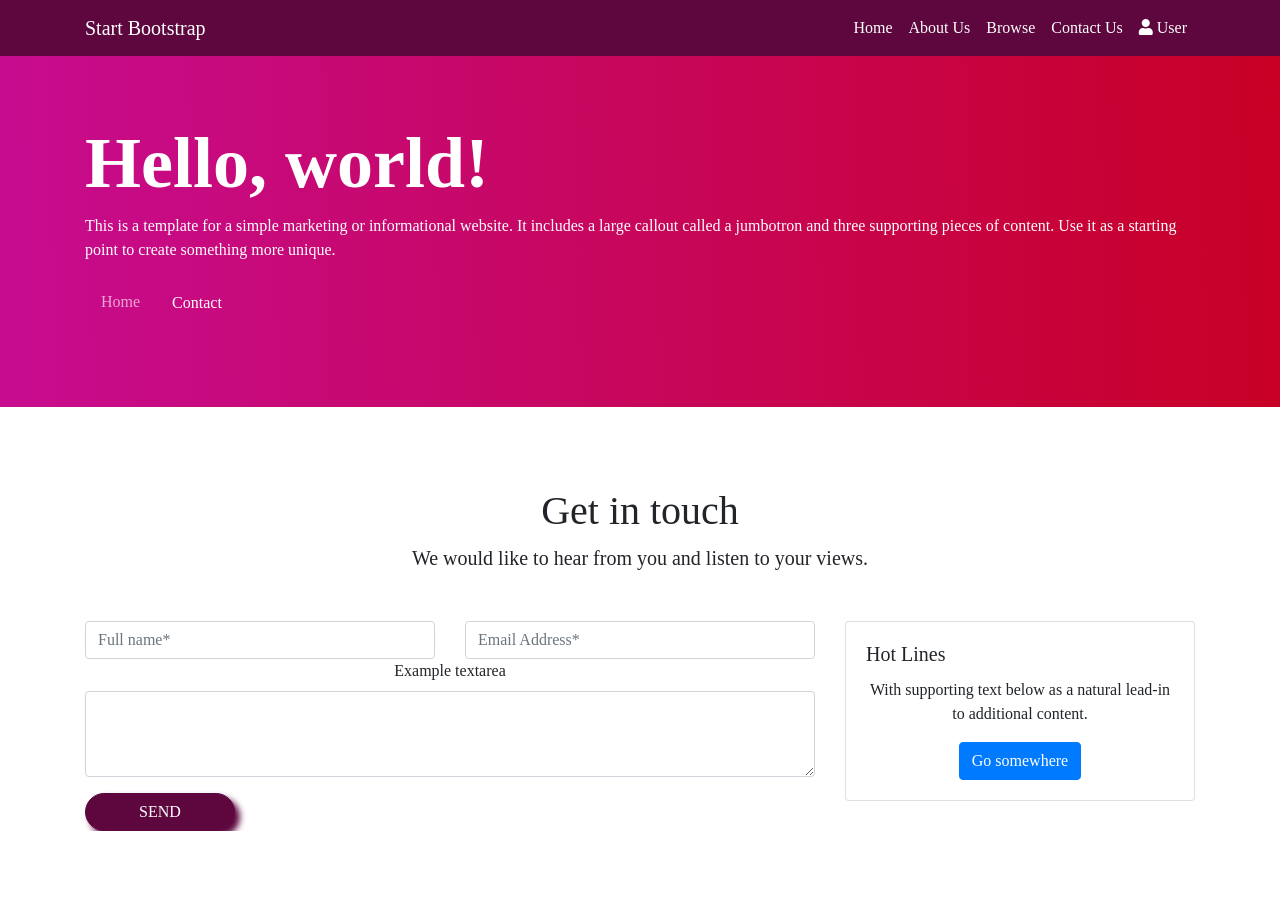
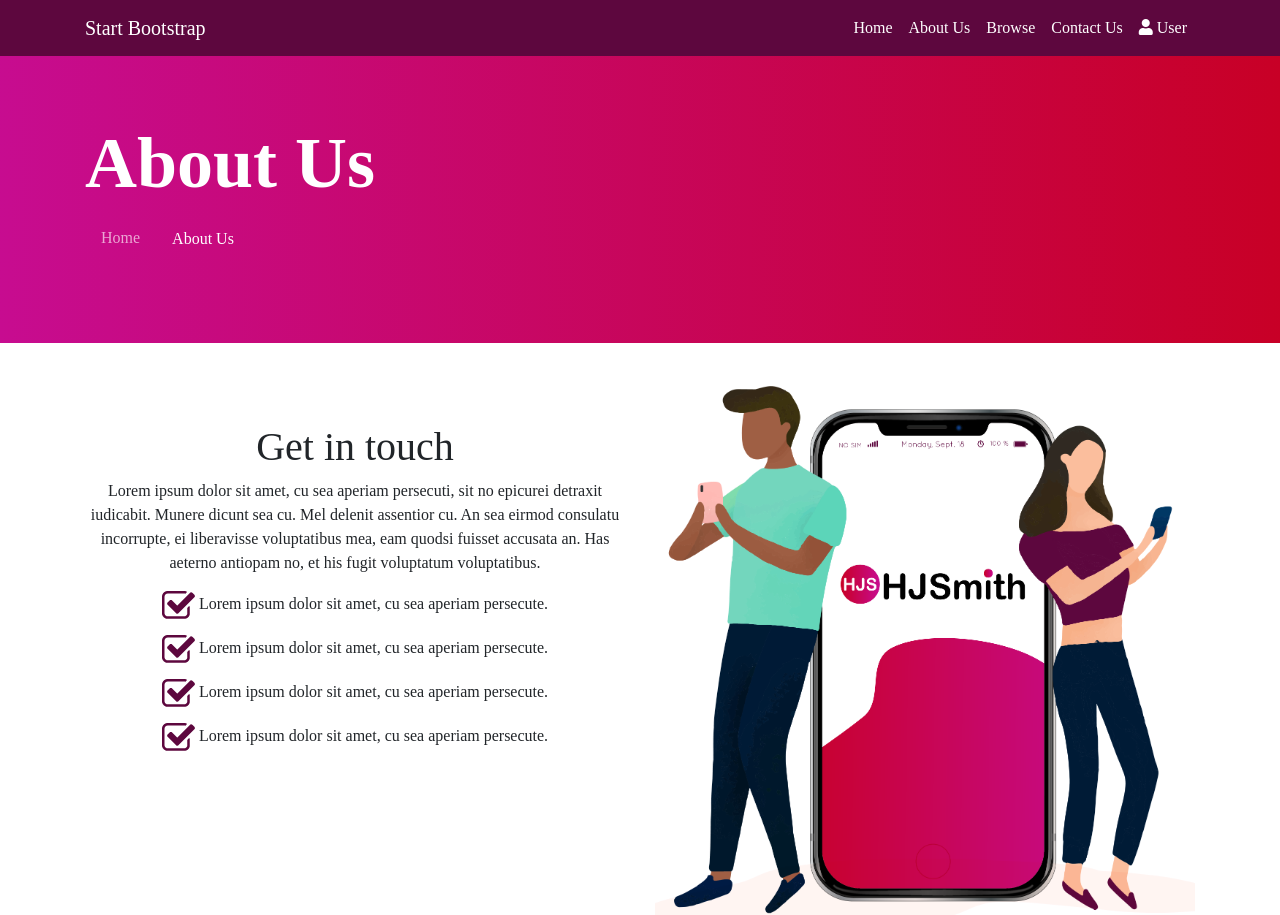
Before and after one commit to dhaveed/pier, a plain HTML site: page about.html in a window 1280 px wide. Before the commit the page ends 831 px from the top, so only its background shows below. Drawn offline with Linux system fonts and the light colour scheme.

Commit message:
about us 20%

```diff
--- a/about.html
+++ b/about.html
@@ -37,7 +37,8 @@
                     <li class="nav-item">
                         <a class="nav-link" href="#">About Us</a>
                     </li>
-                    <li class="nav-item">
+         <!-- Navigation -->
+               <li class="nav-item">
                         <a class="nav-link" href="#">Browse</a>
                     </li>
                     <li class="nav-item">
@@ -60,14 +61,11 @@
         <!-- Main jumbotron for a primary marketing message or call to action -->
         <div class="jumbotron">
             <div class="container">
-                <h1 class="display-3">Hello, world!</h1>
-                <p>This is a template for a simple marketing or informational website. It includes a large callout
-                    called a jumbotron and three supporting pieces of content. Use it as a starting point to create
-                    something more unique.</p>
+                <h1 class="display-3">About Us</h1>
                 <nav aria-label="breadcrumb">
                     <ol class="breadcrumb">
                         <li class="breadcrumb-item"><a href="#">Home</a></li>
-                        <li class="breadcrumb-item active" aria-current="page">Contact</li>
+                        <li class="breadcrumb-item active" aria-current="page">About Us</li>
                     </ol>
                 </nav>
             </div>
@@ -75,47 +73,21 @@
 
         <div class="container">
             <div class="row">
-                <div class="col-lg-12 text-center">
+                <div class="col-lg-6 text-center">
                     <h1 class="mt-5">Get in touch</h1>
-                    <p class="lead">We would like to hear from you and listen to your views.</p>
-                    <div class="row mt-5">
-                        <div class="col-8">
-                            <form>
+                    <p>Lorem ipsum dolor sit amet, cu sea aperiam persecuti,
+                        sit no epicurei detraxit iudicabit. Munere dicunt sea cu.
+                        Mel delenit assentior cu. An sea eirmod consulatu incorrupte,
+                        ei liberavisse voluptatibus mea, eam quodsi fuisset accusata
+                        an. Has aeterno antiopam no, et his fugit voluptatum voluptatibus.</p>
+                       <p> <img src="assets/images/check.png" srcset="assets/images/check@2x.png 2x, assets/images/check@3x.png 3x" class="check"> Lorem ipsum dolor sit amet, cu sea aperiam persecute.</p>
+                       <p> <img src="assets/images/check.png" srcset="assets/images/check@2x.png 2x, assets/images/check@3x.png 3x" class="check"> Lorem ipsum dolor sit amet, cu sea aperiam persecute.</p>
+                       <p> <img src="assets/images/check.png" srcset="assets/images/check@2x.png 2x, assets/images/check@3x.png 3x" class="check"> Lorem ipsum dolor sit amet, cu sea aperiam persecute.</p>
+                       <p> <img src="assets/images/check.png" srcset="assets/images/check@2x.png 2x, assets/images/check@3x.png 3x" class="check"> Lorem ipsum dolor sit amet, cu sea aperiam persecute.</p>
+                </div>
 
-                                <div class="row">
-                                    <div class="col">
-                                        <input type="text" class="form-control" placeholder="Full name*">
-                                    </div>
-                                    <div class="col">
-                                        <input type="text" class="form-control" placeholder="Email Address*">
-                                    </div>
-                                </div>
-                                <!-- <div class="form-group">
-                                    <label for="exampleInputEmail1">Email address</label>
-                                    <input type="email" class="form-control" id="exampleInputEmail1"
-                                        aria-describedby="emailHelp" placeholder="Enter email">
-                                    <small id="emailHelp" class="form-text text-muted">We'll never share your email with
-                                        anyone else.</small>
-                                </div> -->
-                                <div class="form-group">
-                                    <label for="exampleFormControlTextarea1">Example textarea</label>
-                                    <textarea class="form-control" id="exampleFormControlTextarea1" rows="3"></textarea>
-                                </div>
-                                <button type="submit" class="btn btn-primary btn-hj pull-left">Send</button>
-                            </form>
-                        </div>
-                        <div class="col">
-                            <!-- <div class="card" style="width: 18rem;"> -->
-                            <div class="card">
-                                <div class="card-body">
-                                    <h5 class="card-title text-left">Hot Lines</h5>
-                                    <p class="card-text">With supporting text below as a natural lead-in to additional
-                                        content.</p>
-                                    <a href="#" class="btn btn-primary">Go somewhere</a>
-                                </div>
-                            </div>
-                        </div>
-                    </div>
+                <div class="col-lg-6 text-center">
+                    <img src="assets/Images/hjsmith-03.png" class="img-fluid" alt="Responsive image">
                 </div>
             </div>
         </div>
```
Also changed, not shown: index.html (+3 -3 lines), assets/Images/check.png (added), assets/Images/check@2x.png (added), assets/Images/check@3x.png (added), assets/Images/hjsmith-03.png (added), assets/Images/logo.png (added), assets/Images/logo@2x.png (added), assets/Images/logo@3x.png (added), assets/css/bootstrap.css, 1 other file.
